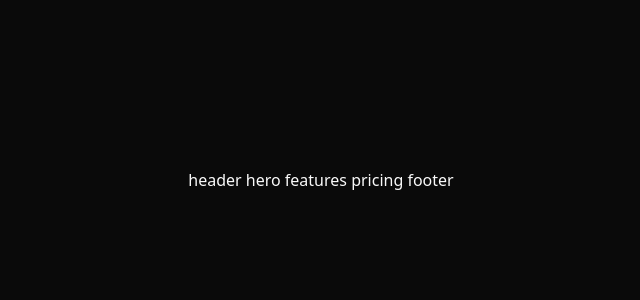
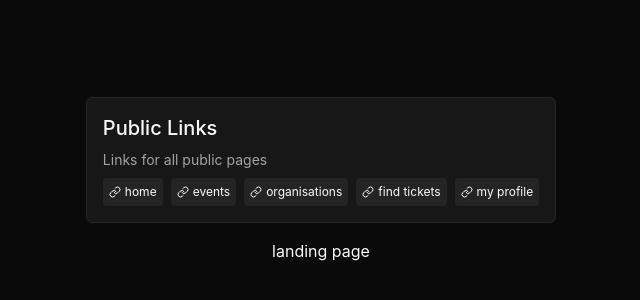
Before and after one commit to delmac-dev/event-management-app, a Next.js app: page / in a window 1280 px wide. Shown: the part 220-520 px from the top of the page, without its empty margins (319-959 px from the left). Built offline with nearby package versions, Linux system fonts and the light colour scheme.

Commit message:
made edit

```diff
--- a/app/(public)/(home)/page.tsx
+++ b/app/(public)/(home)/page.tsx
@@ -1,13 +1,10 @@
+import { textChangeRangeIsUnchanged } from "typescript";
 
 export default async function Index() {
 
   return (
     <>
-      header
-      hero
-      features
-      pricing
-      footer
+      landing page
     </>
   );
 }
--- /dev/null
+++ b/app/(public)/layout.tsx
@@ -0,0 +1,23 @@
+import { StarterHeader, StarterProps } from "@/components/starter";
+import { _events, _home, _organisations, _profile, _tickets } from "@/lib/routes";
+
+const data: StarterProps = {
+    title: "Public Links",
+    description: "Links for all public pages",
+    links: [
+        {name: "home", link: _home},
+        {name: "events", link: _events},
+        {name: "organisations", link: _organisations},
+        {name: "find tickets", link: _tickets},
+        {name: "my profile", link: _profile("237657657rfgfgftfty")},
+    ]
+};
+
+export default function Layout({children}: {children: React.ReactNode}) {
+    return (
+      <>
+        <StarterHeader {...data} />
+        { children }
+      </>
+    );
+}
--- /dev/null
+++ b/app/(public)/tickets/page.tsx
@@ -0,0 +1,9 @@
+
+export default async function Tickets() {
+
+    return (
+      <>
+        find tickets by email
+      </>
+    );
+  }
--- a/app/globals.css
+++ b/app/globals.css
@@ -33,6 +33,11 @@
     --ring: 0 0% 3.9%;
 
     --radius: 0.5rem;
+
+    font-synthesis: none;
+    text-rendering: optimizeLegibility;
+    -webkit-font-smoothing: antialiased;
+    -moz-osx-font-smoothing: grayscale;
   }
 
   .dark {
@@ -68,7 +73,7 @@
 
 @layer base {
   * {
-    @apply border-border;
+    @apply border-border font-inter ;
   }
 
   body {
--- a/components/starter.tsx
+++ b/components/starter.tsx
@@ -5,7 +5,7 @@ import { cn } from "@/lib/utils";
 export type StarterProps = {
     title: string,
     description: string,
-    icon: React.ElementType,
+    icon?: React.ElementType,
     links: LinksProp[]
 }
 
@@ -28,8 +28,8 @@ export function StarterLink({links, isPrimary}: {links: LinksProp[], isPrimary?:
     return (
         <div className={cn("flex_center gap-2 justify-start mt-2", isPrimary? "mt-0 bg-neutral-900 p-4 rounded-md border" : "")}>
             {links.map((link, _i)=>(
-                <Link href={link.link} className="text-xs flex_center gap-1 5 p-0.5 rounded-sm bg-neutral-800/30 hover:bg-neutral-800/50 backdrop-blur-sm">
-                    <LinkIcon className="h-7 w-7" />
+                <Link key={_i} href={link.link} className="text-xs flex_center gap-1 5 p-1.5 rounded-sm bg-neutral-800/90 hover:bg-neutral-800 backdrop-blur-sm">
+                    <LinkIcon className="h-3 w-3" />
                     {link.name}
                 </Link>
             ))}
--- a/lib/routes.ts
+++ b/lib/routes.ts
@@ -10,7 +10,8 @@ export const _event = (slug: string) => `${_events}/${slug}`;
 export const _joinEvent = (slug: string) => `${_event(slug)}/join`;
 export const _organisations = '/organisations';
 export const _organisation = (slug: string) => `${_organisation}/${slug}`;
-export const _ticket = (ticketCode: string) => `/ticket/${ticketCode}`;
+export const _tickets = '/tickets';
+export const _ticket = (ticketCode: string) => `${_tickets}/${ticketCode}`;
 export const _profile = (profileId: string) => `/profile/${profileId}`;
 
 // private
--- a/tailwind.config.ts
+++ b/tailwind.config.ts
@@ -16,6 +16,10 @@ const config = {
       screens: {
         "2xl": "1400px",
       },
+    },
+    fontFamily: {
+      "poppins": ["Poppins", "sans-serif"],
+      "inter": ["Inter", "sans-serif"],
     },
     extend: {
       colors: {
```
